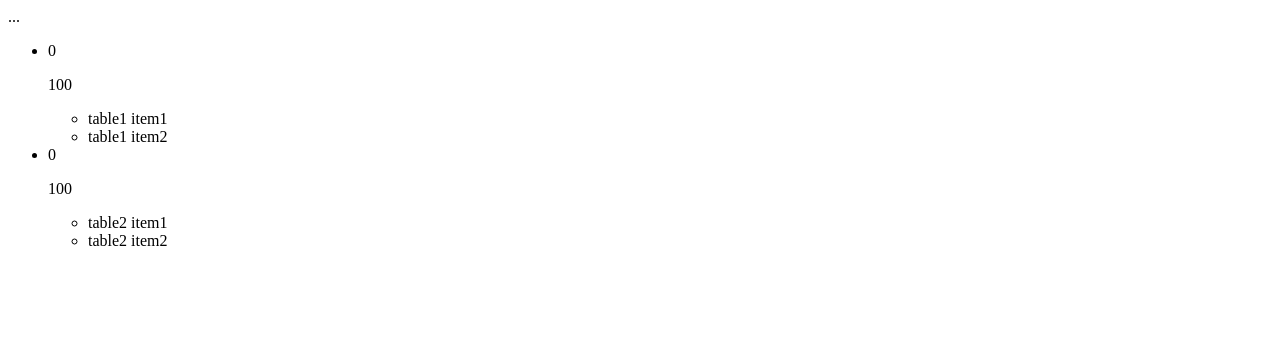
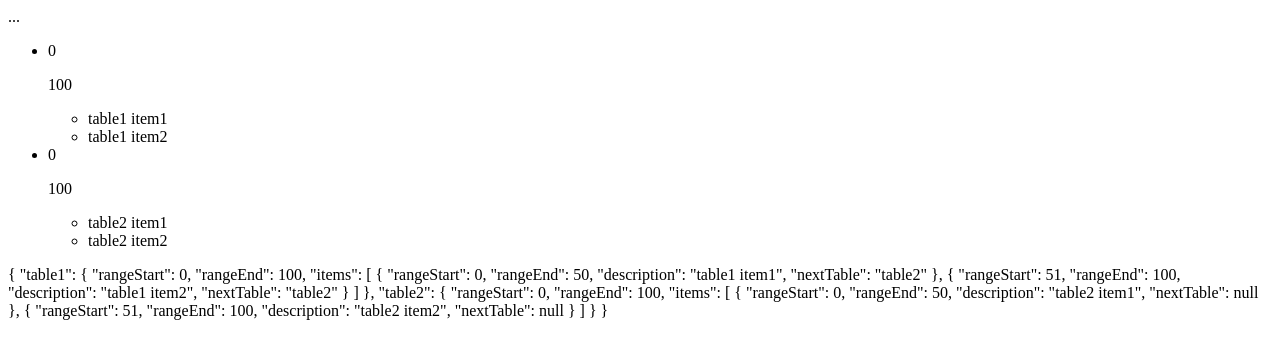
Before and after one commit to martiansnoop/Maury, a plain HTML site: page index.html in a window 1280 px wide. Drawn offline with Linux system fonts and the light colour scheme.

Commit message:
Outputs JSON at end of HTML for testing purposes

```diff
--- a/index.html
+++ b/index.html
@@ -20,7 +20,7 @@
 </ul>
 
 
-
+{{tables | json}}
 
 </body>
 </html>
```
